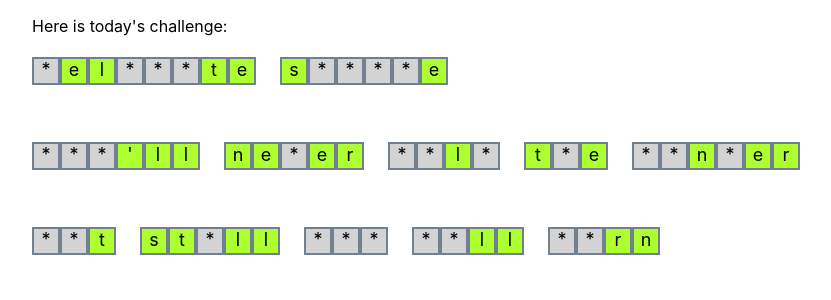
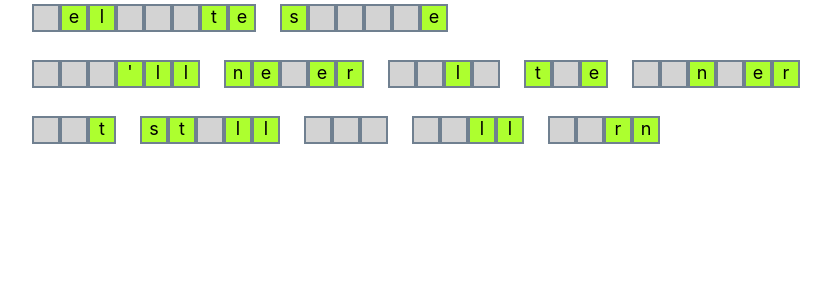
Before and after one commit to wginsberg/haikudle, a React (Create React App) app in the folder frontend/: page / in a window 1280 px wide. Shown: the top 300 px of the page, without its empty margins (224-1055 px from the left). Built offline with nearby package versions, Linux system fonts and the light colour scheme.

Commit message:
implement flex layout

```diff
--- a/frontend/public/index.html
+++ b/frontend/public/index.html
@@ -24,7 +24,7 @@
       work correctly both with client-side routing and a non-root public URL.
       Learn how to configure a non-root public URL by running `npm run build`.
     -->
-    <title>React App</title>
+    <title>Haikudle</title>
   </head>
   <body>
     <noscript>You need to enable JavaScript to run this app.</noscript>
--- a/frontend/src/App.js
+++ b/frontend/src/App.js
@@ -13,7 +13,6 @@ function App() {
     ? (<p>Something went wrong :/</p>)
     : (
       <>
-        <p>Here is today's challenge:</p>
         <Haiku characters={haikuWithHints} />
       </>
     )
--- a/frontend/src/Haiku/Tile/index.js
+++ b/frontend/src/Haiku/Tile/index.js
@@ -6,5 +6,9 @@ export default function Tile({ character }) {
         "tile-censored": character === "*"
     })
 
-    return <span className={className}>{character}</span>
+    const formattedCharacter = character === "*"
+        ? ""
+        : character
+
+    return <span className={className}>{formattedCharacter}</span>
 }
--- a/frontend/src/Haiku/index.js
+++ b/frontend/src/Haiku/index.js
@@ -1,23 +1,23 @@
 import Tile from "./Tile";
+import { charactersTo2DStringArray } from "../util";
 
 export default function Haiku({ characters }) {
-    const lines = []
-    let j = 0;
-    for (let i=0; i < characters.length; i++) {
-        if (i === characters.length - 2) {
-            lines.push(characters.slice(j, i))
-        }
-        if (characters[i] === " " && characters[i+1] === "/" && characters[i+2] === " ") {
-            lines.push(characters.slice(j, i))
-            j = i + 3
-        }
-    }
 
-    return lines.map(line => {
+    const wordArray2d = charactersTo2DStringArray(characters)
+
+    return wordArray2d.map(line => {
         return (
             <>
-                <p>{line.map(character => (<Tile character={character} />))}</p>
-                <br />
+                <div className="line">
+                    {line.map(word => {
+                        return (
+                            <span className="word">
+                                {word.split("").map(character => (<Tile character={character} />))}
+                            </span>
+                        )
+                    })}
+                </div>
+            <br />
             </>
         )
     })
--- a/frontend/src/index.css
+++ b/frontend/src/index.css
@@ -27,3 +27,13 @@ body {
 .tile-censored {
   background-color: lightgray;
 }
+
+.line {
+  display: flex;
+  flex-wrap: wrap;
+}
+
+.word {
+  display: flex;
+  margin: 4px 12px;
+}
--- a/frontend/src/util.js
+++ b/frontend/src/util.js
@@ -1,13 +1,5 @@
 export const NON_HINT_CHARS = new Set(" /$_',.")
 export const FREE_HINT_CHARS = new Set("rstlne")
-
-export function censorHaiku(haiku = []) {
-    return haiku.map(haikuLetter =>
-        haikuLetter.match(/[^A-z]/)
-            ? haikuLetter
-            : "*"
-        )
-}
 
 export function addHints(haiku = [], letters = "") {
     const letterSet = new Set(letters)
@@ -17,3 +9,11 @@ export function addHints(haiku = [], letters = "") {
             : "*"
     )
 }
+
+export function charactersTo2DStringArray(characters=[]) {
+    return characters
+        .slice(0, -2)
+        .join("")
+        .split(" / ")
+        .map(line => line.split(" "))
+}
```
Also changed, not shown: 1 other file (tests, documents, lock files or other folders).
